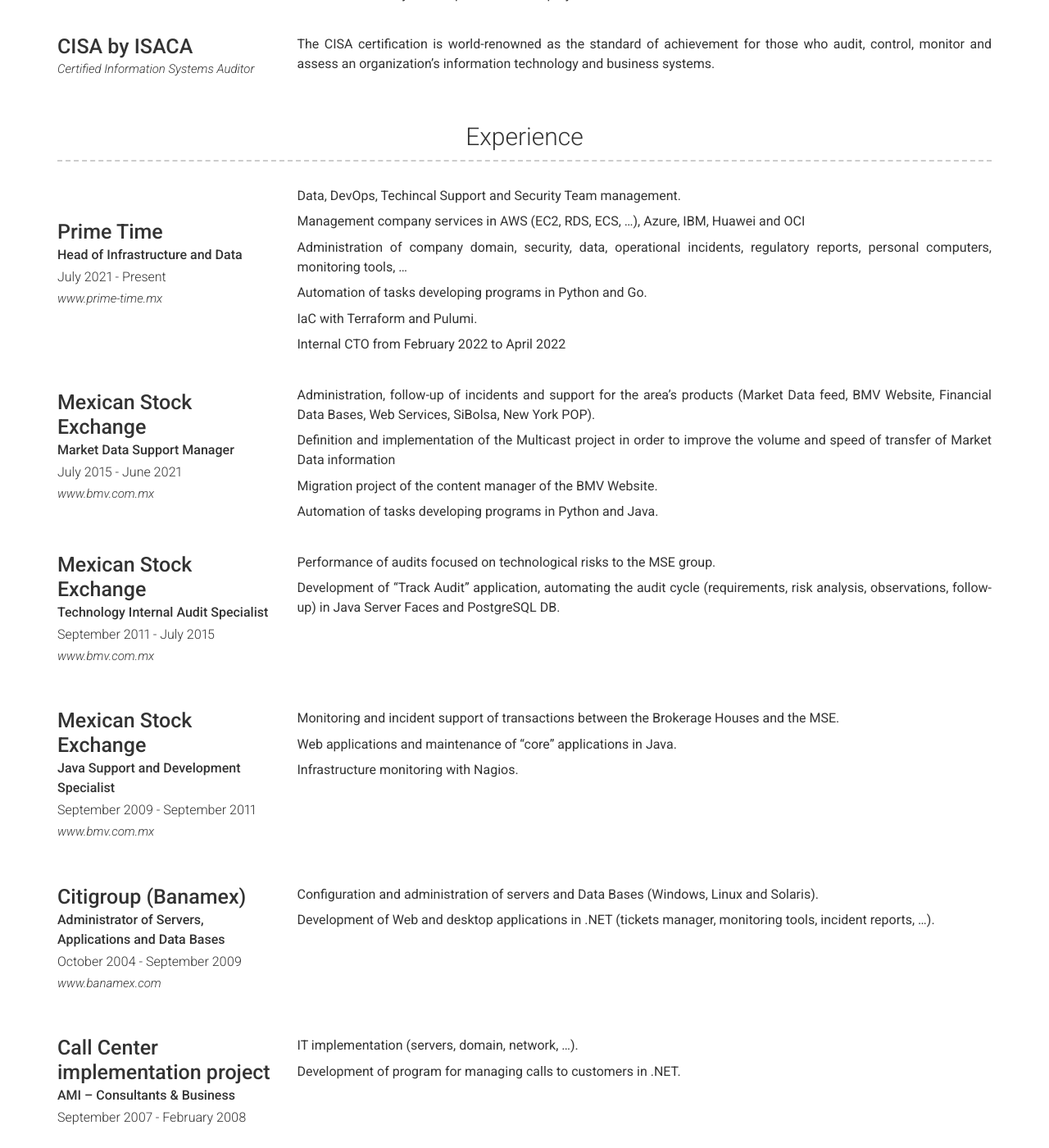
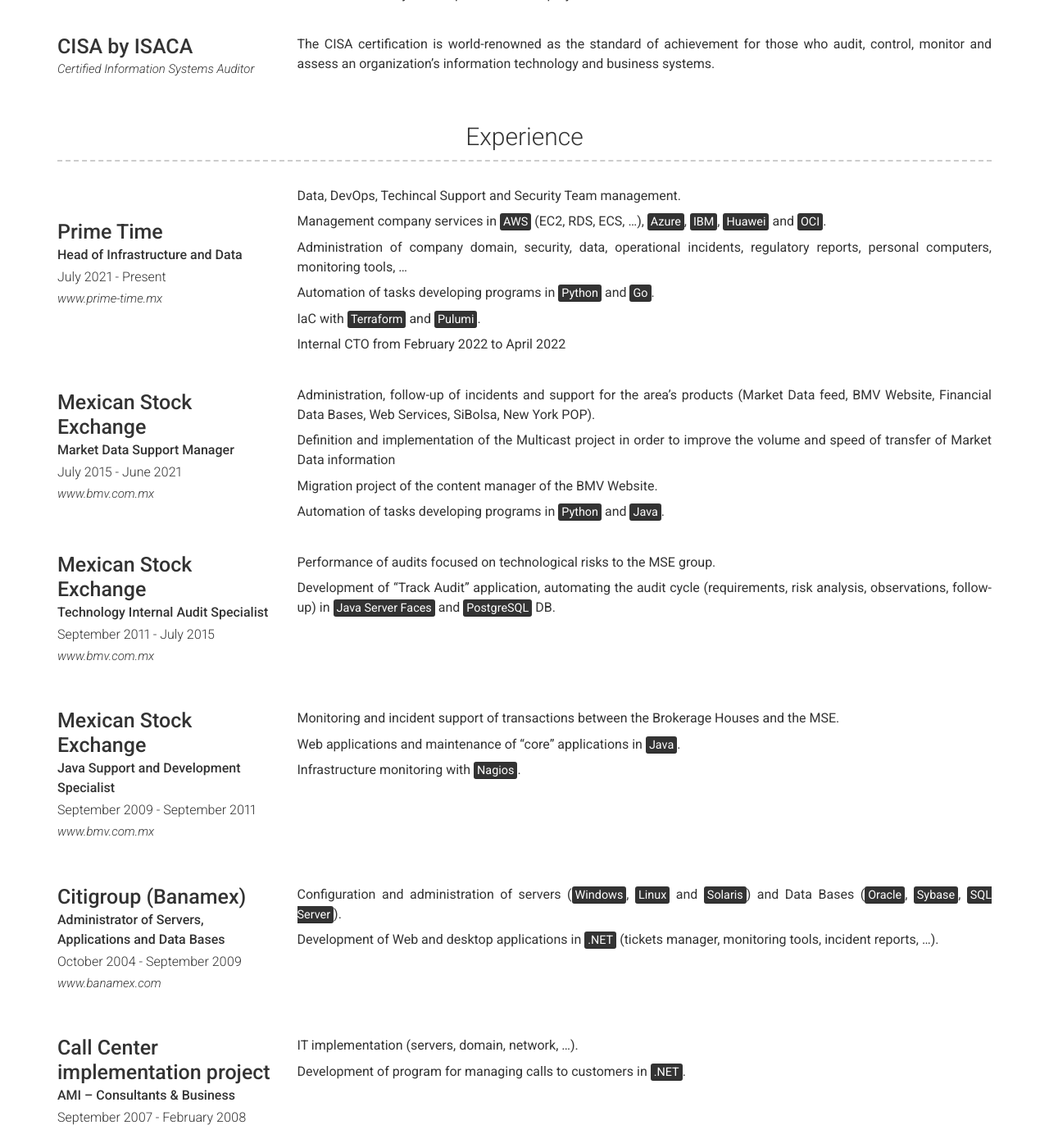
Before and after one commit to angeljach/angeljach.github.io, a Jekyll site: the page built from index.md, in a window 1280 px wide and 1400 px high, scrolled down 700 px. Shown: the whole window at 82% size. Built offline with Jekyll 4.4.1, drawn with Linux system fonts in a browser that asks for light colours; nearby versions of some CDN libraries; some of the changed text lies outside the part shown.

Commit message:
feat: mark tag added to technologies

```diff
--- a/_config.yml
+++ b/_config.yml
@@ -70,7 +70,7 @@ about_content: |
   company, taking care the human side with the collaborators.
 
   My technical main skills are Infrastructure Administration (servers and DB), on-premises and cloud architecture
-  (mainly AWS using IaC with terraform), software development (python, golang, java), Risk Management and
+  (mainly <mark>AWS</mark> using IaC with <mark>Terraform</mark>), software development (<mark>Python</mark>, <mark>Go</mark>, <mark>Java</mark>), Risk Management and
   IT Governance.
 
 content:
@@ -125,14 +125,14 @@ content:
         description: | # this will include new lines to allow paragraphs
           Data, DevOps, Techincal Support and Security Team management.
 
-          Management company services in AWS (EC2, RDS, ECS, …), Azure, IBM, Huawei and OCI
+          Management company services in <mark>AWS</mark> (EC2, RDS, ECS, …), <mark>Azure</mark>, <mark>IBM</mark>, <mark>Huawei</mark> and <mark>OCI</mark>.
 
           Administration of company domain, security, data, operational incidents, regulatory reports,
           personal computers, monitoring tools, …
 
-          Automation of tasks developing programs in Python and Go.
+          Automation of tasks developing programs in <mark>Python</mark> and <mark>Go</mark>.
 
-          IaC with Terraform and Pulumi.
+          IaC with <mark>Terraform</mark> and <mark>Pulumi</mark>.
 
           Internal CTO from February 2022 to April 2022
       - layout: left
@@ -149,7 +149,7 @@ content:
 
           Migration project of the content manager of the BMV Website.
 
-          Automation of tasks developing programs in Python and Java.
+          Automation of tasks developing programs in <mark>Python</mark> and <mark>Java</mark>.
       - layout: left
         title: Mexican Stock Exchange
         sub_title: Technology Internal Audit Specialist
@@ -159,7 +159,7 @@ content:
           Performance of audits focused on technological risks to the MSE group.
 
           Development of "Track Audit" application, automating the audit cycle (requirements, risk analysis,
-          observations, follow-up) in Java Server Faces and PostgreSQL DB.
+          observations, follow-up) in <mark>Java Server Faces</mark> and <mark>PostgreSQL</mark> DB.
       - layout: left
         title: Mexican Stock Exchange
         sub_title: Java Support and Development Specialist
@@ -168,18 +168,19 @@ content:
         description: | # this will include new lines to allow paragraphs
           Monitoring and incident support of transactions between the Brokerage Houses and the MSE.
 
-          Web applications and maintenance of "core" applications in Java.
+          Web applications and maintenance of "core" applications in <mark>Java</mark>.
 
-          Infrastructure monitoring with Nagios.
+          Infrastructure monitoring with <mark>Nagios</mark>.
       - layout: left
         title: Citigroup (Banamex)
         sub_title: Administrator of Servers, Applications and Data Bases
         caption: October 2004 - September 2009
         link: www.banamex.com
         description: | # this will include new lines to allow paragraphs
-          Configuration and administration of servers and Data Bases (Windows, Linux and Solaris).
+          Configuration and administration of servers (<mark>Windows</mark>, <mark>Linux</mark> and <mark>Solaris</mark>) and Data Bases
+          (<mark>Oracle</mark>, <mark>Sybase</mark>, <mark>SQL Server</mark>).
 
-          Development of Web and desktop applications in .NET (tickets manager, monitoring tools, incident reports, ...).
+          Development of Web and desktop applications in <mark>.NET</mark> (tickets manager, monitoring tools, incident reports, ...).
       - layout: left
         title: Call Center implementation project
         sub_title: AMI – Consultants & Business
@@ -187,7 +188,7 @@ content:
         description: | # this will include new lines to allow paragraphs
           IT implementation (servers, domain, network, …).
 
-          Development of program for managing calls to customers in .NET.
+          Development of program for managing calls to customers in <mark>.NET</mark>.
       - layout: left
         title: Citigroup (Banamex)
         sub_title: Information Security Administrator
```
